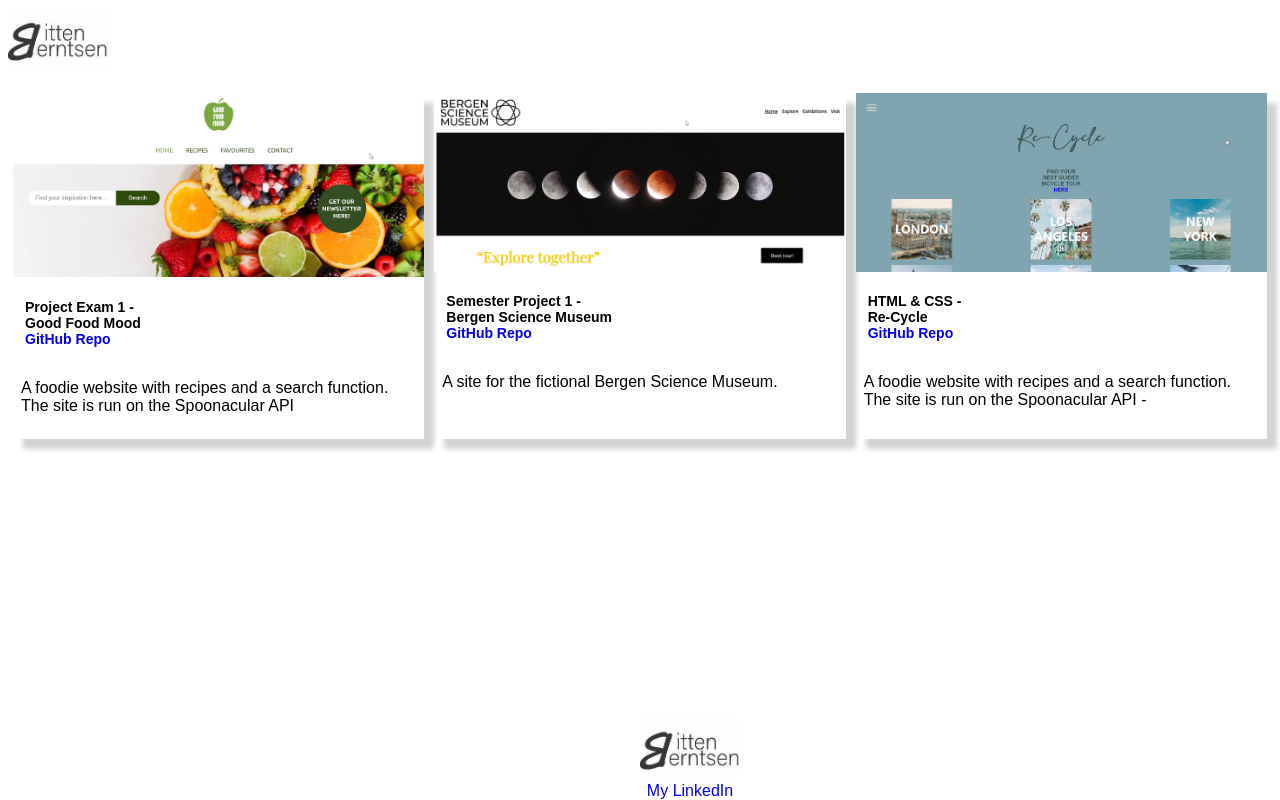
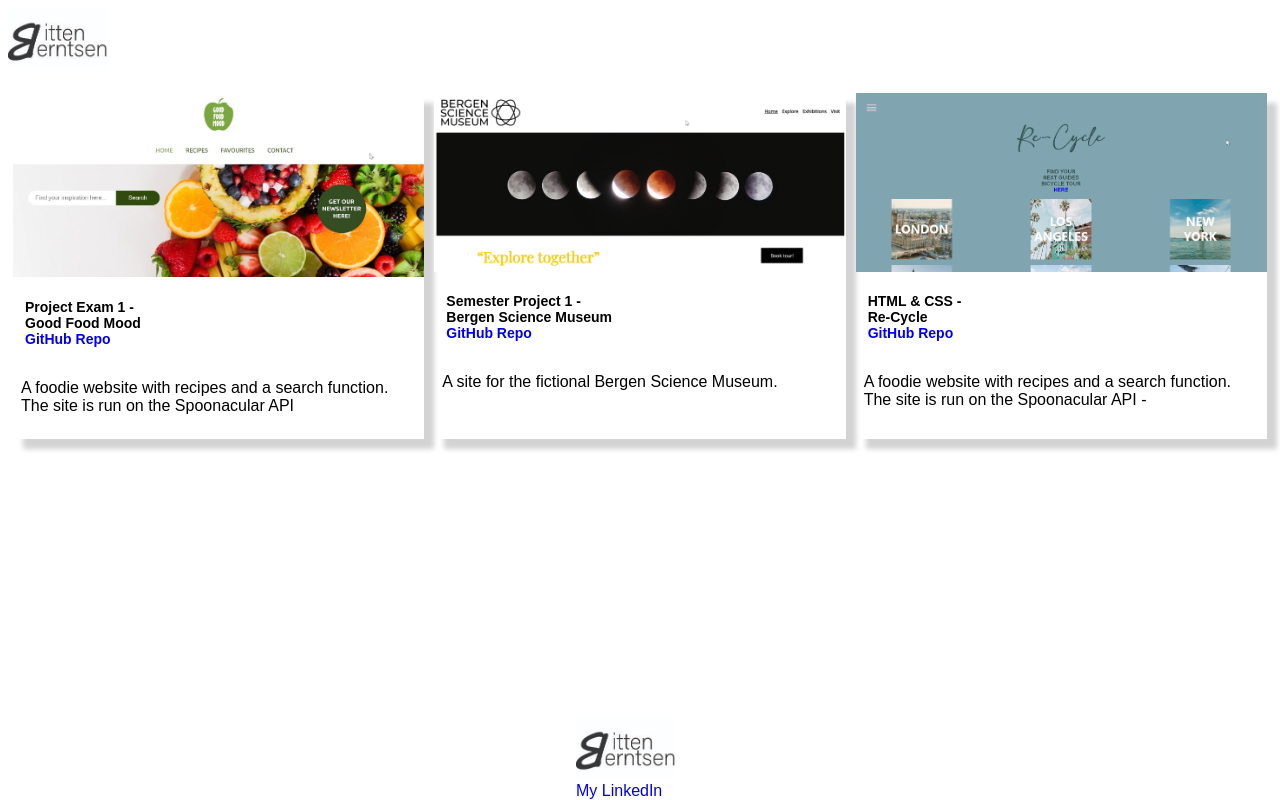
Before and after one commit to bittenhelen83/Portfolio_1, a plain HTML site: page index.html in a window 1280 px wide. Drawn offline with Linux system fonts and the light colour scheme.

Commit message:
Last commit

```diff
--- a/css/style.css
+++ b/css/style.css
@@ -32,6 +32,7 @@ a:hover {
     flex-direction: row;
     justify-content: space-evenly;
     margin-top: 15px;
+    flex-wrap: wrap;
 }
 
 .projectCard {
@@ -59,15 +60,11 @@ a:hover {
 footer {
     position: fixed;
     bottom: 0;
-    left: 50%;
+    left: 45%;
 }
+
 .footerLogo {
     width: 100px;
-}
-
-.footerContainer {
-    margin-top: 40px;
-    text-align: center;
 }
 
 /* Media Queries */
```
